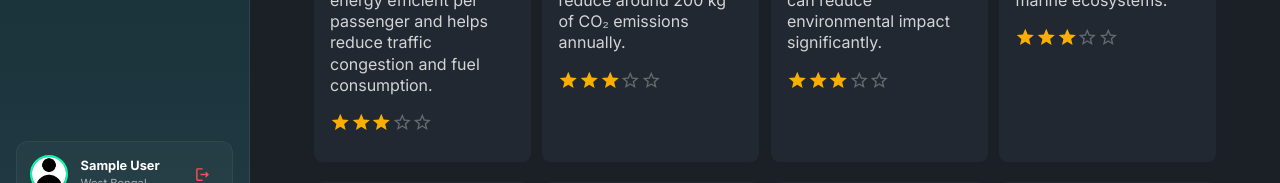
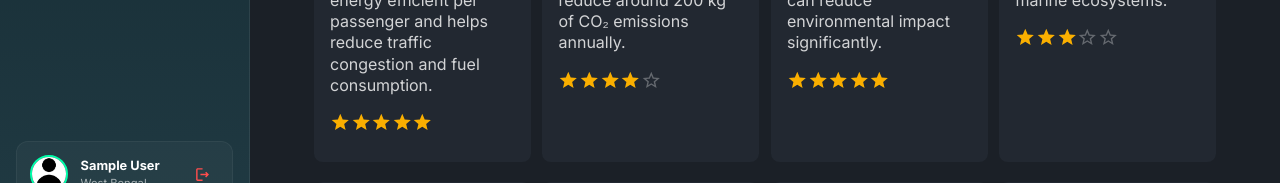
Before and after one commit to AnikChiney/CarbonLensAI, a React (Create React App) app in the folder client/: page /ecofriendly-tips in a window 1280 px wide. Shown: the part 569-752 px from the top of the page. Built offline with nearby package versions, Linux system fonts and the light colour scheme; no server answers; sample sign-in values are in the browser's storage.

Commit message:
Update index.jsx

```diff
--- a/client/src/scenes/forYou/ecofriendlyTips/index.jsx
+++ b/client/src/scenes/forYou/ecofriendlyTips/index.jsx
@@ -24,6 +24,7 @@ const ecoTips = [
     content:
       "Switching from private cars to buses or metro can reduce personal carbon emissions by up to 45%. Public transport is also 3–5× more energy efficient per passenger and helps reduce traffic congestion and fuel consumption.",
     type: "Transport",
+    rating: 5,
   },
   {
     _id: "2",
@@ -31,6 +32,7 @@ const ecoTips = [
     content:
       "LED bulbs consume up to 80% less electricity than traditional bulbs and last up to 25 times longer. Replacing just five bulbs in a home can reduce around 200 kg of CO₂ emissions annually.",
     type: "Energy",
+    rating: 4,
   },
   {
     _id: "3",
@@ -38,6 +40,7 @@ const ecoTips = [
     content:
       "Food waste produces methane gas in landfills, which is 25× more harmful than CO₂. Planning meals and composting leftovers can reduce environmental impact significantly.",
     type: "Waste",
+    rating: 5,
   },
   {
     _id: "4",
@@ -45,6 +48,7 @@ const ecoTips = [
     content:
       "Plastic bags take hundreds of years to decompose. Using reusable cloth bags helps reduce plastic pollution and protects marine ecosystems.",
     type: "Lifestyle",
+    rating: 3,
   },
   {
     _id: "5",
@@ -52,6 +56,7 @@ const ecoTips = [
     content:
       "Nearly half of urban trips are under 5 km. Cycling instead of driving reduces emissions, improves air quality, and boosts cardiovascular health.",
     type: "Transport",
+    rating: 4,
   },
   {
     _id: "6",
@@ -59,6 +64,7 @@ const ecoTips = [
     content:
       "Standby power accounts for 5–10% of household electricity use. Unplugging unused devices or using smart power strips helps reduce wasted energy.",
     type: "Energy",
+    rating: 3,
   },
   {
     _id: "7",
@@ -66,6 +72,7 @@ const ecoTips = [
     content:
       "A mature tree can absorb around 22 kg of CO₂ annually. Trees improve air quality, reduce urban heat, and support biodiversity.",
     type: "Lifestyle",
+    rating: 5,
   },
   {
     _id: "8",
@@ -73,6 +80,7 @@ const ecoTips = [
     content:
       "Energy-efficient appliances consume up to 30% less electricity and help reduce both energy bills and carbon emissions.",
     type: "Energy",
+    rating: 4,
   },
   {
     _id: "9",
@@ -80,6 +88,7 @@ const ecoTips = [
     content:
       "Water treatment and pumping require large amounts of energy. Conserving water helps reduce energy consumption and environmental impact.",
     type: "Lifestyle",
+    rating: 3,
   },
   {
     _id: "10",
@@ -87,25 +96,13 @@ const ecoTips = [
     content:
       "Local products travel shorter distances, reducing transportation emissions and supporting local economies.",
     type: "Lifestyle",
+    rating: 4,
   },
 ];
 
-/* ---------------- RATING ---------------- */
-
-const TipRating = () => {
-  const [value, setValue] = useState(3);
-
-  return (
-    <Rating
-      value={value}
-      onChange={(event, newValue) => setValue(newValue)}
-    />
-  );
-};
-
 /* ---------------- TIP CARD ---------------- */
 
-const StdCard = ({ title, content, type }) => {
+const StdCard = ({ title, content, type, rating }) => {
   const theme = useTheme();
 
   return (
@@ -126,14 +123,14 @@ const StdCard = ({ title, content, type }) => {
 
         <Typography variant="h3">{title}</Typography>
 
-        <Box height={10} />
+        <Box height={10}></Box>
 
         <Typography variant="h5" sx={{ color: theme.palette.primary[100] }}>
           {content}
         </Typography>
 
         <Box mt={2}>
-          <TipRating />
+          <Rating value={rating} readOnly />
         </Box>
 
       </CardContent>
```
